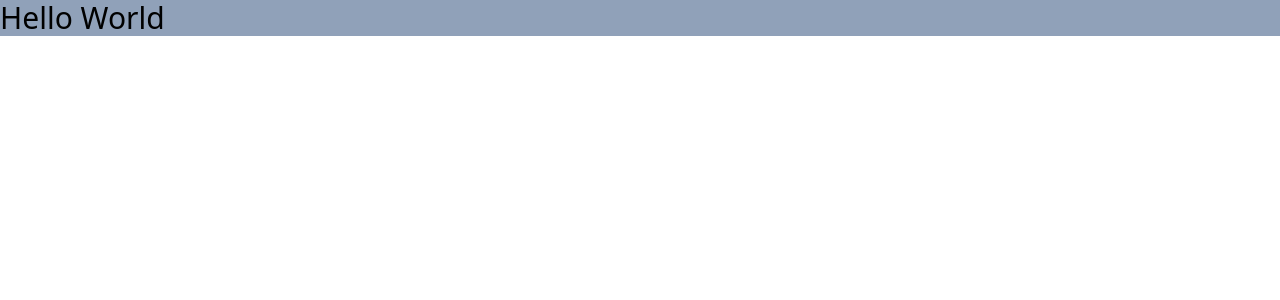
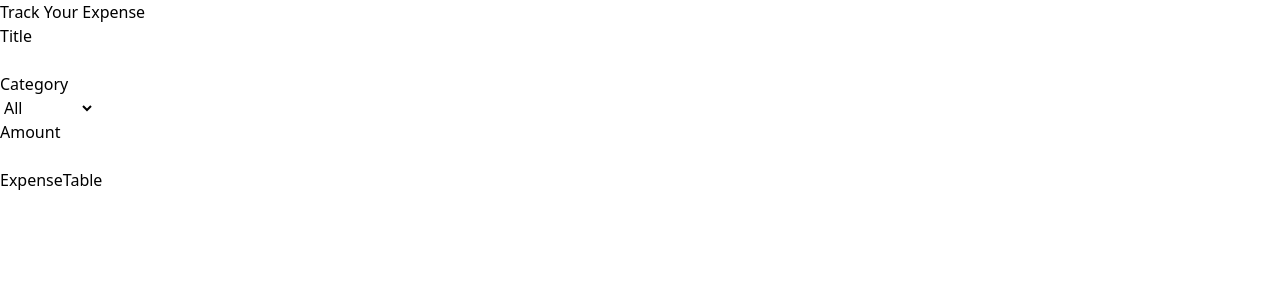
Before and after one commit to 11saim/React-Projects, a React (Vite) app in the folder Expense Tracker/: page / in a window 1280 px wide. Shown: the top 300 px of the page. Built offline with nearby package versions, Linux system fonts and the light colour scheme.

Commit message:
Form Inputs Added

```diff
--- a/Expense Tracker/index.html
+++ b/Expense Tracker/index.html
@@ -1,10 +1,9 @@
-<!doctype html>
+<!DOCTYPE html>
 <html lang="en">
   <head>
     <meta charset="UTF-8" />
-    <link rel="icon" type="image/svg+xml" href="/vite.svg" />
     <meta name="viewport" content="width=device-width, initial-scale=1.0" />
-    <title>expense-tracker</title>
+    <title>Expense Tracker</title>
     <link href="/src/style.css" rel="stylesheet" />
   </head>
   <body>
--- a/Expense Tracker/src/App.jsx
+++ b/Expense Tracker/src/App.jsx
@@ -1,7 +1,15 @@
-import { useState } from 'react'
+import { useState } from "react";
+import ExpenseForm from "./components/ExpenseForm";
+import ExpenseTable from "./components/ExpenseTable";
 
 function App() {
-    return <h1 className='bg-slate-400 text-3xl'>Hello World</h1>
+  return (
+    <>
+      <h1>Track Your Expense</h1>
+      <ExpenseForm />
+      <ExpenseTable />
+    </>
+  );
 }
 
-export default App
+export default App;
--- /dev/null
+++ b/Expense Tracker/src/components/ExpenseForm.jsx
@@ -0,0 +1,27 @@
+import React from "react";
+
+export default function ExpenseForm() {
+  return (
+    <form>
+      <label htmlFor="title">
+        <h3 className="">Title</h3>
+        <input type="text" id="title" />
+      </label>
+      <label htmlFor="category">
+        <h3 className="">Category</h3>
+        <select name="category" id="category">
+          <option value="">All</option>
+          <option value="education">Education</option>
+          <option value="bills">Bills</option>
+          <option value="grocery">Grocery</option>
+          <option value="sports">Sports</option>
+          <option value="medicine">Medicine</option>
+        </select>
+      </label>
+      <label htmlFor="amount">
+        <h3>Amount</h3>
+        <input type="number" id="amount"/>
+      </label>
+    </form>
+  );
+}
--- /dev/null
+++ b/Expense Tracker/src/components/ExpenseTable.jsx
@@ -0,0 +1,7 @@
+import React from 'react'
+
+export default function ExpenseTable() {
+  return (
+    <div>ExpenseTable</div>
+  )
+}
```
